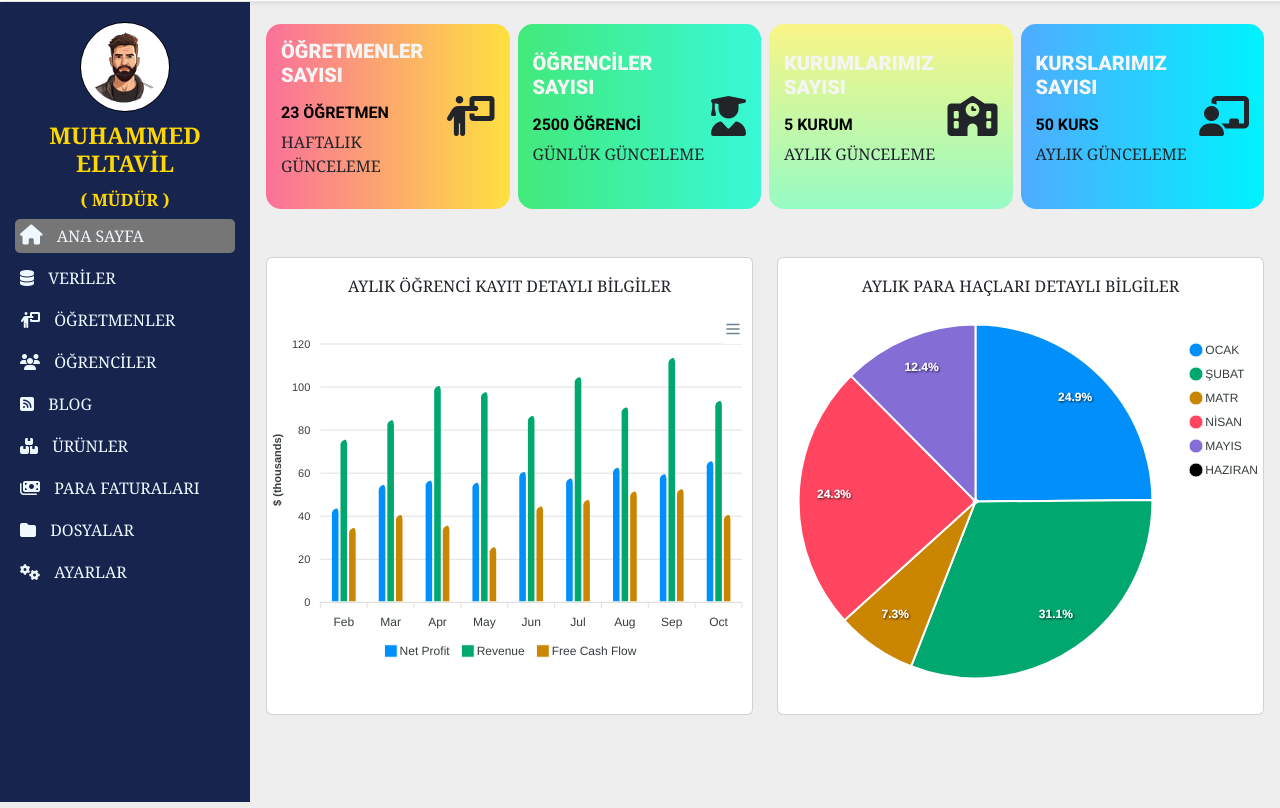
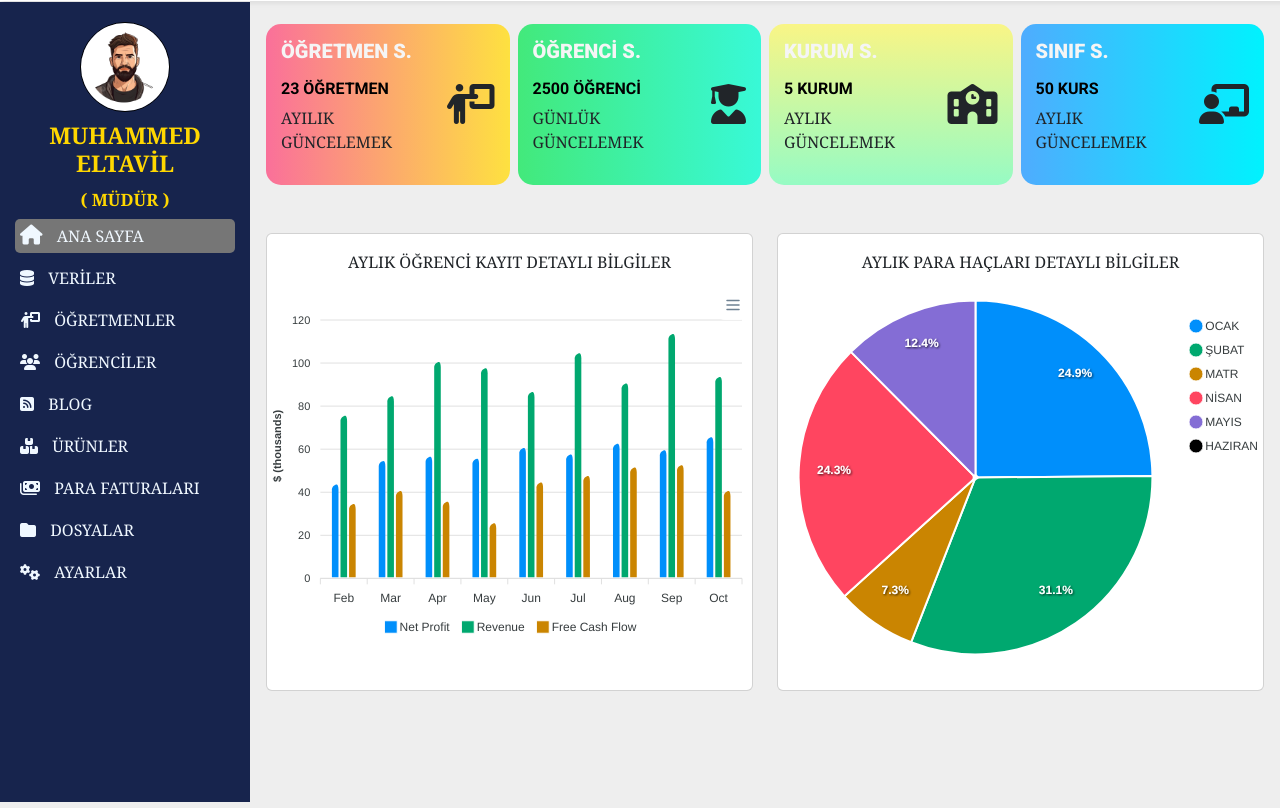
Before and after one commit to muhammedmt7/dashboard_wep, a plain HTML site: page index.html in a window 1280 px wide. Shown: the part 47-855 px from the top of the page. Drawn offline with nearby package versions, Linux system fonts and the light colour scheme; a web font is replaced by a local one.

Commit message:
index.html

```diff
--- a/index.html
+++ b/index.html
@@ -235,9 +235,9 @@
                         <div class="col-md-3 stat1 d-flex stat-red flex-shrink-1">
                             <div>
 
-                                <h3 class="mb-3">ÖĞRETMENLER SAYISI</h3>
+                                <h3 class="mb-3">ÖĞRETMEN S.</h3>
                                 <h4>23 ÖĞRETMEN</h4>
-                                <p>HAFTALIK GÜNCELEME</p>
+                                <p>AYILIK GÜNCELEMEK</p>
 
                             </div>
 
@@ -250,9 +250,9 @@
                         <div class="col-md-3 stat1 d-flex stat-green flex-shrink-1">
                             <div>
 
-                                <h3 class="mb-3">ÖĞRENCİLER SAYISI</h3>
+                                <h3 class="mb-3">ÖĞRENCİ S.</h3>
                                 <h4>2500 ÖĞRENCİ</h4>
-                                <p>GÜNLÜK GÜNCELEME</p>
+                                <p>GÜNLÜK GÜNCELEMEK</p>
 
                             </div>
 
@@ -265,9 +265,9 @@
                         <div class="col-md-3 stat1 d-flex stat-yellow flex-shrink-1 ">
                             <div>
 
-                                <h3 class="mb-3">KURUMLARIMIZ SAYISI</h3>
+                                <h3 class="mb-3">KURUM S.</h3>
                                 <h4>5 KURUM</h4>
-                                <p>AYLIK GÜNCELEME</p>
+                                <p>AYLIK GÜNCELEMEK</p>
 
                             </div>
 
@@ -280,9 +280,9 @@
                             <div class="col-md-3 stat1 d-flex stat-blue flex-shrink-1">
                                 <div>
 
-                                    <h3 class="mb-3">KURSLARIMIZ SAYISI</h3>
+                                    <h3 class="mb-3">SINIF S.</h3>
                                     <h4>50 KURS</h4>
-                                    <p>AYLIK GÜNCELEME</p>
+                                    <p>AYLIK GÜNCELEMEK</p>
 
                                 </div>
 
```
